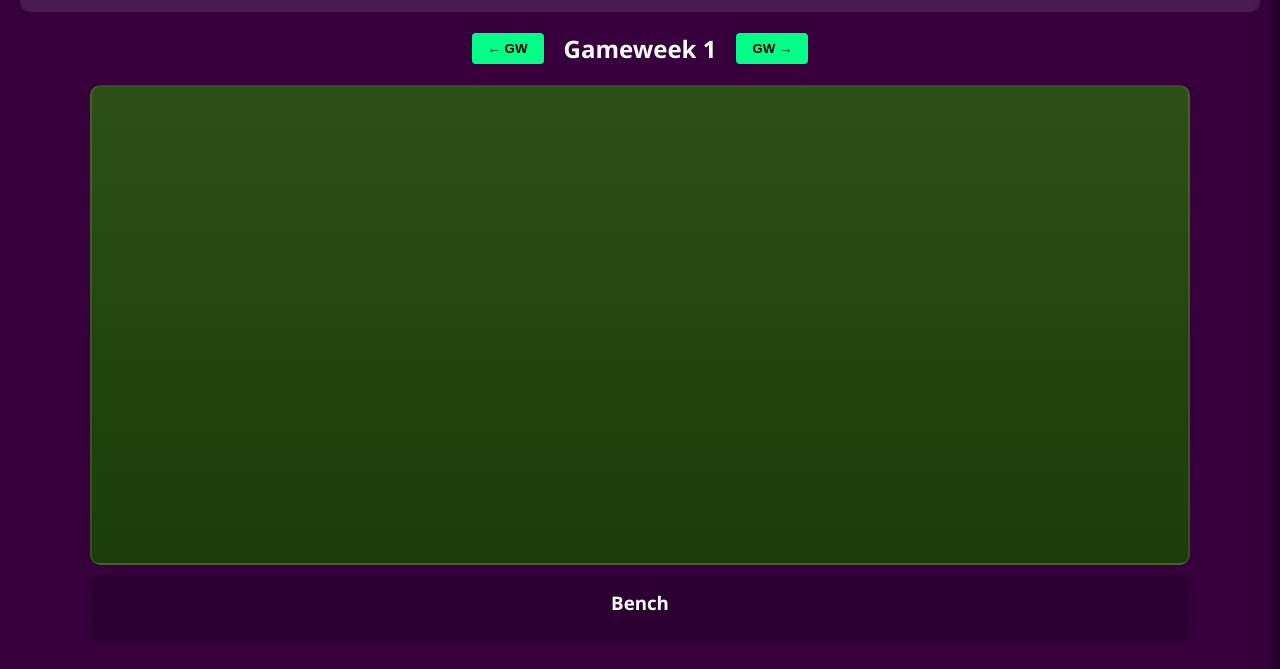
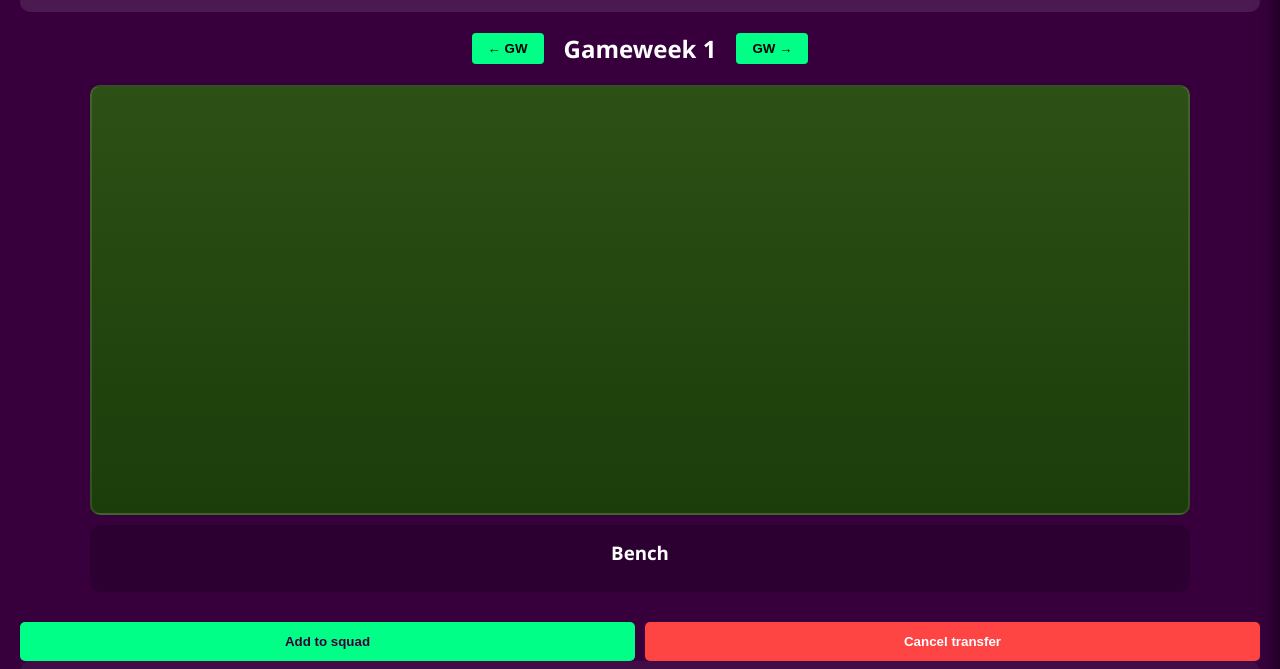
Before and after one commit to dgita24/FPLPlanner, a website: page index.html in a window 1280 px wide. Shown: the part 81-750 px from the top of the page. Drawn offline with Linux system fonts and the light colour scheme; no server answers.

```diff
--- a/index.html
+++ b/index.html
@@ -217,7 +217,7 @@
 max-width: 1100px;
 margin: 0 auto 10px;
 position: relative;
-min-height: 480px;
+min-height: 430px;
 border: 2px solid rgba(255, 255, 255, 0.1);
 }
 
```
